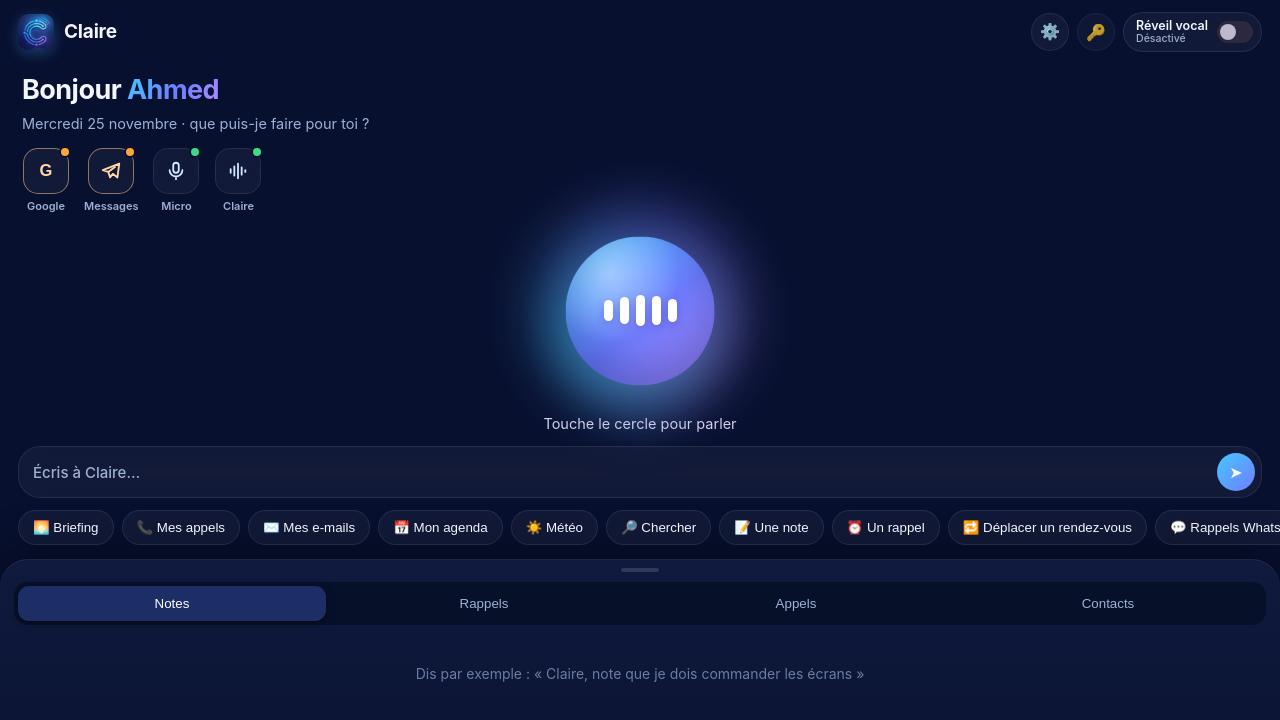
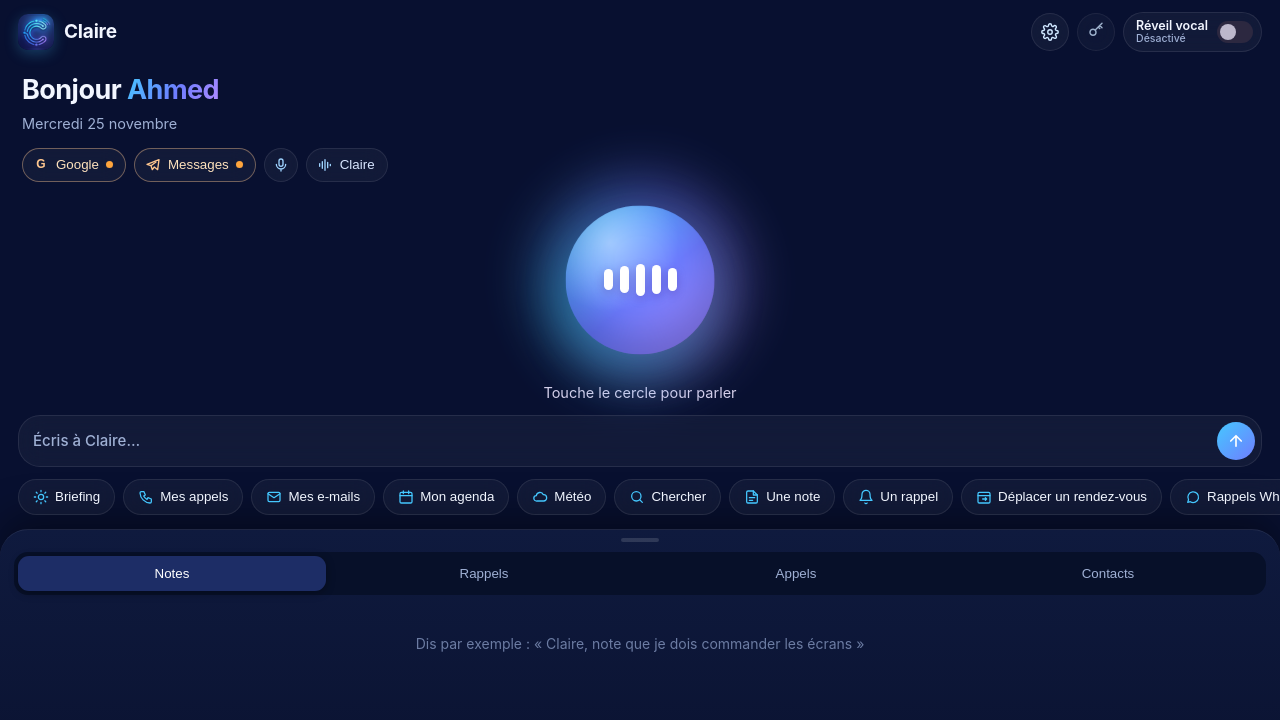
Before and after one commit to vander185/vander185.github.io, a plain HTML site: page claire/index.html in a window 1280 px wide. Both pictures are taken after typing "Sample" into the empty fields and a click on the button "Enregistrer". Drawn offline with Linux system fonts and the light colour scheme; no server answers.

Commit message:
Claire : barre d'état compacte et élégante, icônes cohérentes
Co-Authored-By: Claude Opus 5.5 <noreply@anthropic.com>
Claude-Session: https://claude.ai/code/session_013TodJC1PnxfDErGdGabd1u

```diff
--- a/claire/claire-micro.js
+++ b/claire/claire-micro.js
@@ -53,7 +53,7 @@ var cxEtatBase = cxEtat;
 cxEtat = function () {
   cxEtatBase();
   var el = ne("#etat");
-  if (el) el.insertAdjacentHTML("beforeend", cxIco("micro", "mic", "Micro", cxMic === 2 ? "ok" : "set", "Sensibilité : " + cxMicNiv[cxMic].n));
+  if (el) el.insertAdjacentHTML("beforeend", cxIco("micro", "mic", "Micro", cxMic === 2 ? "nodot" : "set", "Sensibilité : " + cxMicNiv[cxMic].n));
 };
 ne("#etat").addEventListener("click", function (e) {
   var b = e.target.closest('[data-go="micro"]');
--- a/claire/claire-plus.js
+++ b/claire/claire-plus.js
@@ -61,8 +61,9 @@ var cxSvg = {
 };
 /** bouton-icône d'état : vert = OK, orange = à faire, rouge = urgent */
 function cxIco(go, ico, nom, etat, info, badge) {
-  return '<button data-go="' + go + '" data-info="' + $n(info || "") + '" class="ico ' + (etat || "") + '" aria-label="' + $n(nom + " : " + (info || "")) + '">' +
-    '<span class="ic">' + cxSvg[ico] + (badge ? '<b class="bd">' + badge + "</b>" : '<i class="dot"></i>') + "</span><small>" + $n(nom) + "</small></button>";
+  var seul = go === "info" || go === "micro";   // connexion OK : juste l'icône et un point vert
+  return '<button data-go="' + go + '" data-info="' + $n(info || "") + '" class="ico ' + (etat || "") + (seul ? " only" : "") + '" aria-label="' + $n(nom + " : " + (info || "")) + '" title="' + $n(info || nom) + '">' +
+    '<span class="ic">' + cxSvg[ico] + "</span>" + (seul ? "" : "<small>" + $n(nom) + "</small>") + (badge ? '<b class="bd">' + badge + "</b>" : etat === "nodot" ? "" : '<i class="dot"></i>') + "</button>";
 }
 function cxEtat() {
   var el = ne("#etat");
--- a/claire/claire-voix.js
+++ b/claire/claire-voix.js
@@ -14,7 +14,7 @@ var cxEtatV = cxEtat;
 cxEtat = function () {
   cxEtatV();
   var el = ne("#etat");
-  if (el) el.insertAdjacentHTML("beforeend", cxIco("voix", "voix", cxVoixCur().p, "ok", "Voix : " + cxVoixCur().p));
+  if (el) el.insertAdjacentHTML("beforeend", cxIco("voix", "voix", cxVoixCur().p, "nodot", "Voix : " + cxVoixCur().p));
 };
 ne("#etat").addEventListener("click", function (e) {
   var b = e.target.closest('[data-go="voix"]');
--- a/claire/index.html
+++ b/claire/index.html
@@ -29,18 +29,21 @@ header{display:flex;align-items:center;justify-content:space-between;padding:12p
 .brand .lg{width:36px;height:36px;border-radius:10px;box-shadow:0 4px 14px #45c8ff40}
 .hr{display:flex;align-items:center;gap:8px}
 #reg{width:38px;height:38px;border-radius:50%;background:var(--card);border:1px solid var(--line);display:grid;place-items:center;text-decoration:none;font-size:16px;-webkit-backdrop-filter:blur(12px);backdrop-filter:blur(12px)}
-#etat{display:flex;flex-wrap:wrap;gap:14px;margin-top:14px}#etat:empty{display:none}
-.ico{display:flex;flex-direction:column;align-items:center;gap:5px;background:none;border:0;padding:0;color:var(--txt);cursor:pointer;font:inherit;min-width:48px}
-.ico .ic{position:relative;width:46px;height:46px;border-radius:15px;display:grid;place-items:center;background:var(--card);border:1px solid var(--line);color:#cfe7ff;-webkit-backdrop-filter:blur(12px);backdrop-filter:blur(12px);transition:transform .15s}
-.ico:active .ic{transform:scale(.92)}
-.ico svg{width:22px;height:22px}
-.ico small{font-size:11px;font-weight:600;color:var(--mut);max-width:64px;overflow:hidden;text-overflow:ellipsis;white-space:nowrap}
-.ico .dot{position:absolute;top:-3px;right:-3px;width:12px;height:12px;border-radius:50%;border:2px solid var(--bg);background:#8b96c4}
-.ico.ok .dot{background:#3ddc84}.ico.set .dot{background:var(--p)}
-.ico.warn .ic{border-color:#ffc78f88;color:#ffd9a8}.ico.warn .dot{background:#ffa53d;animation:cxpulse 1.6s infinite}
-.ico.hot .ic{background:#ff5d7a33;border-color:#ff5d7a;color:#fff}
-.ico .bd{position:absolute;top:-6px;right:-6px;min-width:18px;height:18px;padding:0 5px;border-radius:9px;background:#ff3b5c;color:#fff;font:800 11px/18px inherit;border:2px solid var(--bg)}
-@keyframes cxpulse{50%{box-shadow:0 0 0 5px #ffa53d33}}
+#etat{display:flex;align-items:center;flex-wrap:nowrap;gap:8px;margin-top:12px;overflow-x:auto;scrollbar-width:none;padding:2px 0}#etat::-webkit-scrollbar{display:none}.ico{flex:none}#etat:empty{display:none}
+.ico{position:relative;display:inline-flex;align-items:center;gap:7px;height:34px;padding:0 12px 0 10px;border-radius:99px;background:var(--card);border:1px solid var(--line);color:#d9e6ff;font:600 12.5px/1 inherit;cursor:pointer;-webkit-backdrop-filter:blur(12px);backdrop-filter:blur(12px);transition:transform .15s,background .2s}
+.ico:active{transform:scale(.95);background:var(--card2)}
+.ico .ic{display:grid;place-items:center;position:relative}
+.ico svg{width:16px;height:16px;color:#9fd4ff}
+.ico small{font:inherit;max-width:90px;overflow:hidden;text-overflow:ellipsis;white-space:nowrap}
+.ico .dot{width:7px;height:7px;border-radius:50%;background:#8b96c4;order:3;flex:none}
+.ico.ok .dot{background:#3ddc84;box-shadow:0 0 6px #3ddc8488}
+.ico.set .dot{background:var(--p)}
+.ico.warn{border-color:#ffc78f66;color:#ffe2bd}.ico.warn svg{color:#ffc78f}.ico.warn .dot{background:#ffa53d;animation:cxpulse 1.6s infinite}
+.ico.hot{background:linear-gradient(135deg,#ff4d6d,#ff7a59);border-color:transparent;color:#fff}.ico.hot svg{color:#fff}
+.ico .bd{order:3;min-width:18px;height:18px;padding:0 5px;border-radius:9px;background:#fff;color:#e8364f;font:800 11px/18px inherit;text-align:center}
+.ico.only{width:34px;padding:0;justify-content:center}.ico.only .dot{position:absolute;top:3px;right:3px;width:7px;height:7px;border:1.5px solid #0f1a40}
+.ico .gsep{width:1px;height:18px;background:var(--line)}
+@keyframes cxpulse{50%{box-shadow:0 0 0 4px #ffa53d33}}
 
 .pill{border:1px solid var(--line);background:var(--card);color:#d7d1ea;border-radius:99px;padding:4px 10px;font:600 11.5px/1.2 inherit;white-space:nowrap}
 .pill.ok{color:#9be8c1;border-color:#9be8c133}.pill.ok:before{content:'● ';color:#5fd39a}
@@ -126,8 +129,10 @@ body[data-state=speaking] #orb .halo{opacity:.75}
 #cxw:focus-within{border-color:var(--p)}
 #cxi{flex:1;resize:none;border:0;outline:0;background:transparent;color:var(--txt);font-family:inherit;font-size:15px;font-weight:500;line-height:1.35;padding:8px 0;max-height:96px}
 #cxi::placeholder{color:var(--mut,#8b96c4)}
-#cxw button{flex:none;width:38px;height:38px;border-radius:50%;border:0;background:linear-gradient(135deg,var(--p),var(--v));color:#fff;font-size:16px;cursor:pointer}
+#cxw button{display:grid;place-items:center;flex:none;width:38px;height:38px;border-radius:50%;border:0;background:linear-gradient(135deg,var(--p),var(--v));color:#fff;font-size:16px;cursor:pointer}
 body.locked #cxw{visibility:hidden}
+#reg svg,#key svg{width:18px;height:18px;color:#cfe7ff}#reg,#key{color:#cfe7ff}
+#chips button svg{width:16px;height:16px;color:var(--p);flex:none}
 #chips{display:flex;gap:8px;overflow-x:auto;padding:12px 18px 4px;scrollbar-width:none}
 #chips::-webkit-scrollbar{display:none}
 #chips button{flex:none;display:flex;align-items:center;gap:6px;background:var(--card);border:1px solid var(--line);color:var(--txt);border-radius:99px;padding:9px 14px;font:600 13.5px/1 inherit;cursor:pointer;-webkit-backdrop-filter:blur(12px);backdrop-filter:blur(12px)}
@@ -169,7 +174,7 @@ body.locked .stage:after{content:'🔒 Téléphone verrouillé : tes notes reste
 <header>
   <div class="brand"><img class="lg" src="icon-192.png" alt="">
 Claire</div>
-  <div class="hr"><a id="reg" href="reglages.html" aria-label="Réglages">⚙️</a><button id="key" type="button" aria-label="Code personnel">🔑</button><button id="wake" type="button"><b>Réveil vocal<small></small></b><i></i></button></div>
+  <div class="hr"><a id="reg" href="reglages.html" aria-label="Réglages"><svg viewBox="0 0 24 24" fill="none" stroke="currentColor" stroke-width="1.9" stroke-linecap="round" stroke-linejoin="round"><circle cx="12" cy="12" r="3"/><path d="M19.4 15a1.7 1.7 0 0 0 .3 1.8l.1.1a2 2 0 1 1-2.8 2.8l-.1-.1a1.7 1.7 0 0 0-1.8-.3 1.7 1.7 0 0 0-1 1.5V21a2 2 0 1 1-4 0v-.1a1.7 1.7 0 0 0-1.1-1.5 1.7 1.7 0 0 0-1.8.3l-.1.1a2 2 0 1 1-2.8-2.8l.1-.1a1.7 1.7 0 0 0 .3-1.8 1.7 1.7 0 0 0-1.5-1H3a2 2 0 1 1 0-4h.1a1.7 1.7 0 0 0 1.5-1.1 1.7 1.7 0 0 0-.3-1.8l-.1-.1a2 2 0 1 1 2.8-2.8l.1.1a1.7 1.7 0 0 0 1.8.3H9a1.7 1.7 0 0 0 1-1.5V3a2 2 0 1 1 4 0v.1a1.7 1.7 0 0 0 1 1.5 1.7 1.7 0 0 0 1.8-.3l.1-.1a2 2 0 1 1 2.8 2.8l-.1.1a1.7 1.7 0 0 0-.3 1.8V9a1.7 1.7 0 0 0 1.5 1H21a2 2 0 1 1 0 4h-.1a1.7 1.7 0 0 0-1.5 1z"/></svg></a><button id="key" type="button" aria-label="Code personnel"><svg viewBox="0 0 24 24" fill="none" stroke="currentColor" stroke-width="1.9" stroke-linecap="round" stroke-linejoin="round"><circle cx="8" cy="15" r="4"/><path d="m11 12 9-9m-3 3 3 3m-5-1 2 2"/></svg></button><button id="wake" type="button"><b>Réveil vocal<small></small></b><i></i></button></div>
 </header>
 <div id="voixbox" class="sheet" hidden><div class="kcard">
   <h3>🗣️ Voix de ton assistant</h3>
@@ -205,19 +210,19 @@ Claire</div>
 </div>
 <form id="cxw" autocomplete="off">
   <textarea id="cxi" rows="1" placeholder="Écris à Claire…" enterkeyhint="send" aria-label="Écrire à Claire"></textarea>
-  <button aria-label="Envoyer">➤</button>
+  <button aria-label="Envoyer"><svg viewBox="0 0 24 24" width="18" height="18" fill="none" stroke="currentColor" stroke-width="2.2" stroke-linecap="round" stroke-linejoin="round"><path d="M12 19V5M5 12l7-7 7 7"/></svg></button>
 </form>
 <div id="chips">
-  <button data-q="Fais-moi mon briefing">🌅 Briefing</button>
-  <button data-q="Qui m'a appelé ?">📞 Mes appels</button>
-  <button data-q="J'ai des nouveaux e-mails ?">✉️ Mes e-mails</button>
-  <button data-q="Qu'est-ce que j'ai dans mon agenda aujourd'hui et demain ?">📅 Mon agenda</button>
-  <button data-q="Quel temps fait-il aujourd'hui et demain ?">☀️ Météo</button>
-  <button data-q="">🔎 Chercher</button>
-  <button data-q="">📝 Une note</button>
-  <button data-q="">⏰ Un rappel</button>
-  <button data-q="">🔁 Déplacer un rendez-vous</button>
-  <button data-q="Quels rappels WhatsApp sont programmés ?">💬 Rappels WhatsApp</button>
+  <button data-q="Fais-moi mon briefing"><svg viewBox="0 0 24 24" fill="none" stroke="currentColor" stroke-width="1.9" stroke-linecap="round" stroke-linejoin="round"><circle cx="12" cy="12" r="4"/><path d="M12 2v2M12 20v2M4.9 4.9l1.4 1.4M17.7 17.7l1.4 1.4M2 12h2M20 12h2M4.9 19.1l1.4-1.4M17.7 6.3l1.4-1.4"/></svg>Briefing</button>
+  <button data-q="Qui m'a appelé ?"><svg viewBox="0 0 24 24" fill="none" stroke="currentColor" stroke-width="1.9" stroke-linecap="round" stroke-linejoin="round"><path d="M5 4h4l2 5-2.5 1.5a11 11 0 0 0 5 5L15 13l5 2v4a2 2 0 0 1-2 2A16 16 0 0 1 3 6a2 2 0 0 1 2-2"/></svg>Mes appels</button>
+  <button data-q="J'ai des nouveaux e-mails ?"><svg viewBox="0 0 24 24" fill="none" stroke="currentColor" stroke-width="1.9" stroke-linecap="round" stroke-linejoin="round"><rect x="3" y="5" width="18" height="14" rx="2"/><path d="m3 7 9 6 9-6"/></svg>Mes e-mails</button>
+  <button data-q="Qu'est-ce que j'ai dans mon agenda aujourd'hui et demain ?"><svg viewBox="0 0 24 24" fill="none" stroke="currentColor" stroke-width="1.9" stroke-linecap="round" stroke-linejoin="round"><rect x="3" y="5" width="18" height="16" rx="2"/><path d="M16 3v4M8 3v4M3 10h18"/></svg>Mon agenda</button>
+  <button data-q="Quel temps fait-il aujourd'hui et demain ?"><svg viewBox="0 0 24 24" fill="none" stroke="currentColor" stroke-width="1.9" stroke-linecap="round" stroke-linejoin="round"><path d="M7 18a4 4 0 0 1-.5-8A5.5 5.5 0 0 1 17 8.5 4.5 4.5 0 0 1 17.5 18z"/></svg>Météo</button>
+  <button data-q=""><svg viewBox="0 0 24 24" fill="none" stroke="currentColor" stroke-width="1.9" stroke-linecap="round" stroke-linejoin="round"><circle cx="11" cy="11" r="7"/><path d="m20 20-3.5-3.5"/></svg>Chercher</button>
+  <button data-q=""><svg viewBox="0 0 24 24" fill="none" stroke="currentColor" stroke-width="1.9" stroke-linecap="round" stroke-linejoin="round"><path d="M14 3H6a2 2 0 0 0-2 2v14a2 2 0 0 0 2 2h12a2 2 0 0 0 2-2V9z"/><path d="M14 3v6h6M8 13h8M8 17h5"/></svg>Une note</button>
+  <button data-q=""><svg viewBox="0 0 24 24" fill="none" stroke="currentColor" stroke-width="1.9" stroke-linecap="round" stroke-linejoin="round"><path d="M6 8a6 6 0 0 1 12 0c0 7 3 9 3 9H3s3-2 3-9"/><path d="M10.3 21a1.9 1.9 0 0 0 3.4 0"/></svg>Un rappel</button>
+  <button data-q=""><svg viewBox="0 0 24 24" fill="none" stroke="currentColor" stroke-width="1.9" stroke-linecap="round" stroke-linejoin="round"><rect x="3" y="5" width="18" height="16" rx="2"/><path d="M3 10h18M10 15h6m-2-2 2 2-2 2"/></svg>Déplacer un rendez-vous</button>
+  <button data-q="Quels rappels WhatsApp sont programmés ?"><svg viewBox="0 0 24 24" fill="none" stroke="currentColor" stroke-width="1.9" stroke-linecap="round" stroke-linejoin="round"><path d="M4 20l1.3-3.9A8 8 0 1 1 8 19z"/></svg>Rappels WhatsApp</button>
 </div>
 <section class="panel">
   <div class="grab"></div>
--- a/claire/sw.js
+++ b/claire/sw.js
@@ -1,5 +1,5 @@
 /* Claire : l'appli s'ouvre même sans réseau (la conversation, elle, a besoin d'internet) */
-const C = 'claire-v23', FILES = ['./', 'index.html', 'claire.js', 'manifest.json', 'icon-192.png', 'icon-512.png'];
+const C = 'claire-v24', FILES = ['./', 'index.html', 'claire.js', 'manifest.json', 'icon-192.png', 'icon-512.png'];
 self.addEventListener('install', e => { e.waitUntil(caches.open(C).then(c => c.addAll(FILES))); self.skipWaiting(); });
 self.addEventListener('activate', e => { e.waitUntil(caches.keys().then(k => Promise.all(k.filter(x => x !== C).map(x => caches.delete(x)))).then(() => self.clients.claim())); });
 self.addEventListener('fetch', e => {
```
Also changed, not shown: claire/claire.js.
